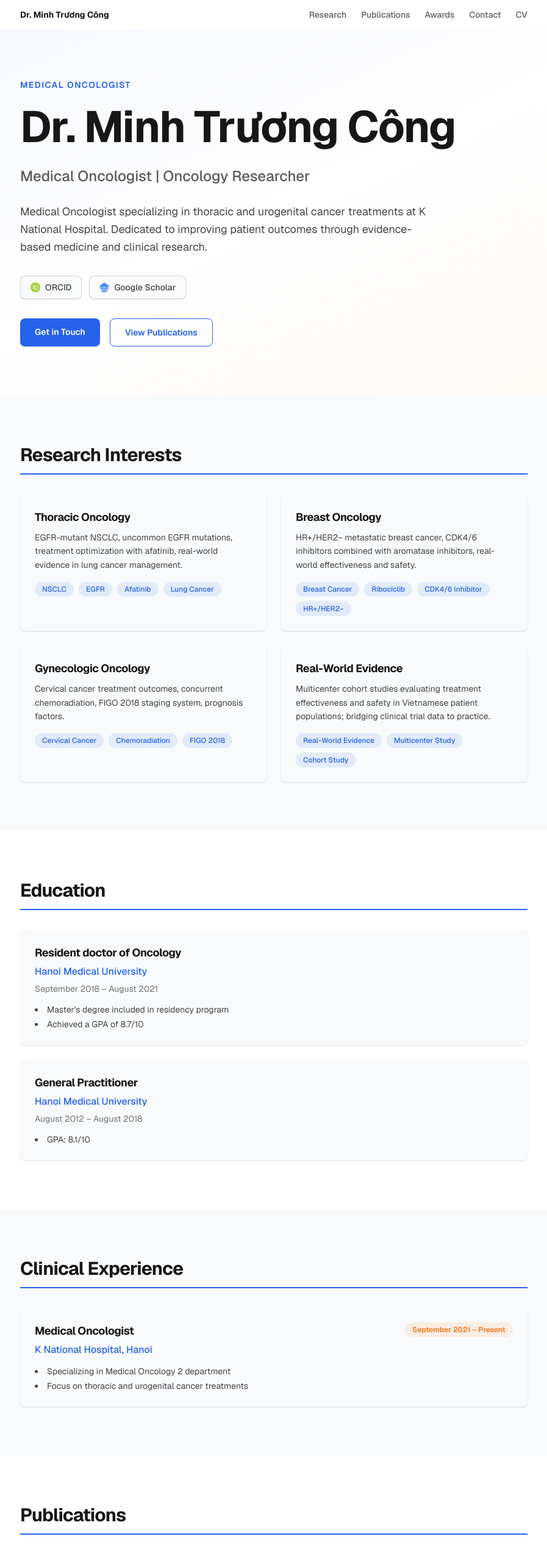
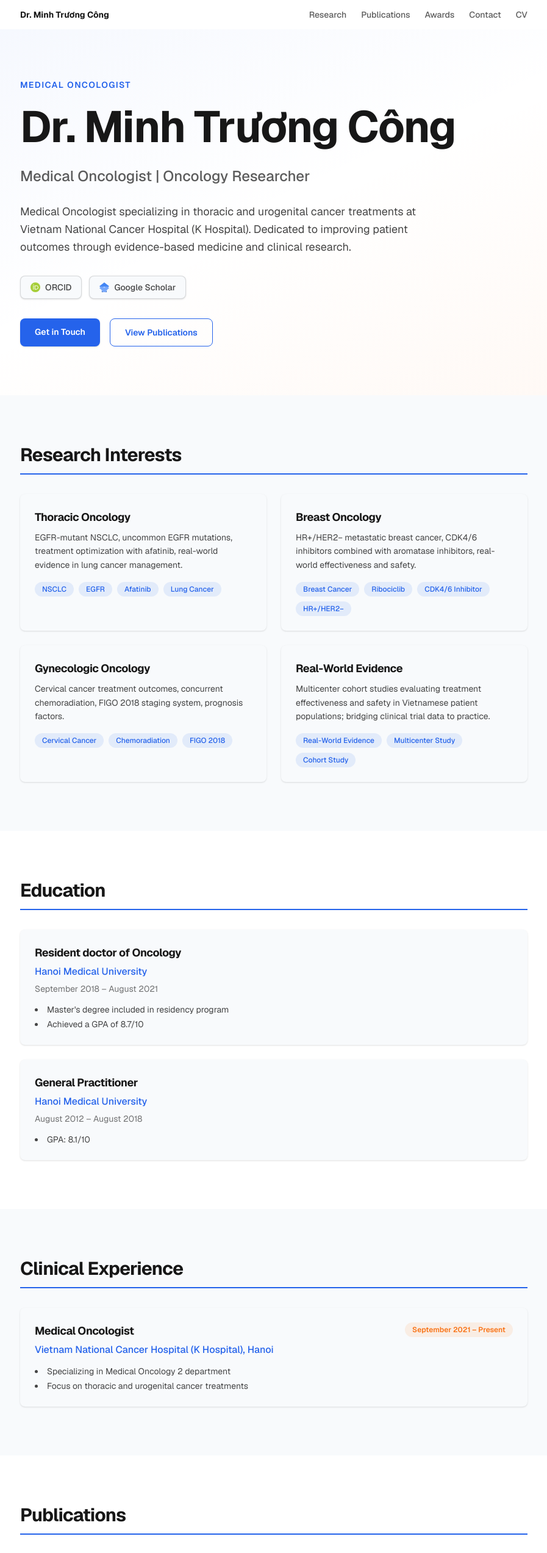
Before and after one commit to jupiter2911/minhtruong-portfolio, a Next.js app: page / in a window 1280 px wide. Shown: the top 2546 px of the page at 61% size, without its empty margins (191-1088 px from the left). Built offline with nearby package versions, Linux system fonts and the light colour scheme.

Commit message:
fix: update hospital name and address
- K National Hospital → Vietnam National Cancer Hospital (K Hospital)
- Address: 30 Cau Buou street, Thanh Liet ward, Hanoi

```diff
--- a/src/app/layout.tsx
+++ b/src/app/layout.tsx
@@ -58,7 +58,7 @@ const jsonLd = {
       jobTitle: "Medical Oncologist",
       worksFor: {
         "@type": "Hospital",
-        name: "K National Hospital",
+        name: "Vietnam National Cancer Hospital (K Hospital)",
         address: {
           "@type": "PostalAddress",
           addressLocality: "Hanoi",
--- a/src/data/portfolio.ts
+++ b/src/data/portfolio.ts
@@ -56,7 +56,7 @@ export const portfolioData = {
     headline: "Medical Oncologist | Oncology Researcher",
     title: "Dr. Minh Trương Công",
     location: "Hanoi, Vietnam",
-    bio: "Medical Oncologist specializing in thoracic and urogenital cancer treatments at K National Hospital. Dedicated to improving patient outcomes through evidence-based medicine and clinical research.",
+    bio: "Medical Oncologist specializing in thoracic and urogenital cancer treatments at Vietnam National Cancer Hospital (K Hospital). Dedicated to improving patient outcomes through evidence-based medicine and clinical research.",
     authorKeyword: "Truong",
   },
 
@@ -121,7 +121,7 @@ export const portfolioData = {
   employment: [
     {
       position: "Medical Oncologist",
-      institution: "K National Hospital, Hanoi",
+      institution: "Vietnam National Cancer Hospital (K Hospital), Hanoi",
       period: "September 2021 – Present",
       description: [
         "Specializing in Medical Oncology 2 department",
@@ -251,7 +251,7 @@ export const portfolioData = {
   ],
 
   contact: {
-    address: "K National Hospital, 30 Cau Buou, Thanh Tri District, Hanoi",
+    address: "Vietnam National Cancer Hospital (K Hospital), 30 Cau Buou street, Thanh Liet ward, Hanoi",
     phone: "+84 335 900 643",
     email: "truongcongminh.hmu@gmail.com",
     nationality: "Vietnam",
@@ -261,7 +261,7 @@ export const portfolioData = {
   seo: {
     title: "Dr. Minh Trương – Medical Oncologist & Oncology Researcher",
     description:
-      "Medical Oncologist specializing in thoracic and urogenital cancer treatments at K National Hospital, Hanoi. Oncology researcher with multiple peer-reviewed publications.",
+      "Medical Oncologist specializing in thoracic and urogenital cancer treatments at Vietnam National Cancer Hospital (K Hospital), Hanoi. Oncology researcher with multiple peer-reviewed publications.",
     url: "https://minhtruong-portfolio.vercel.app",
   },
 };
```
